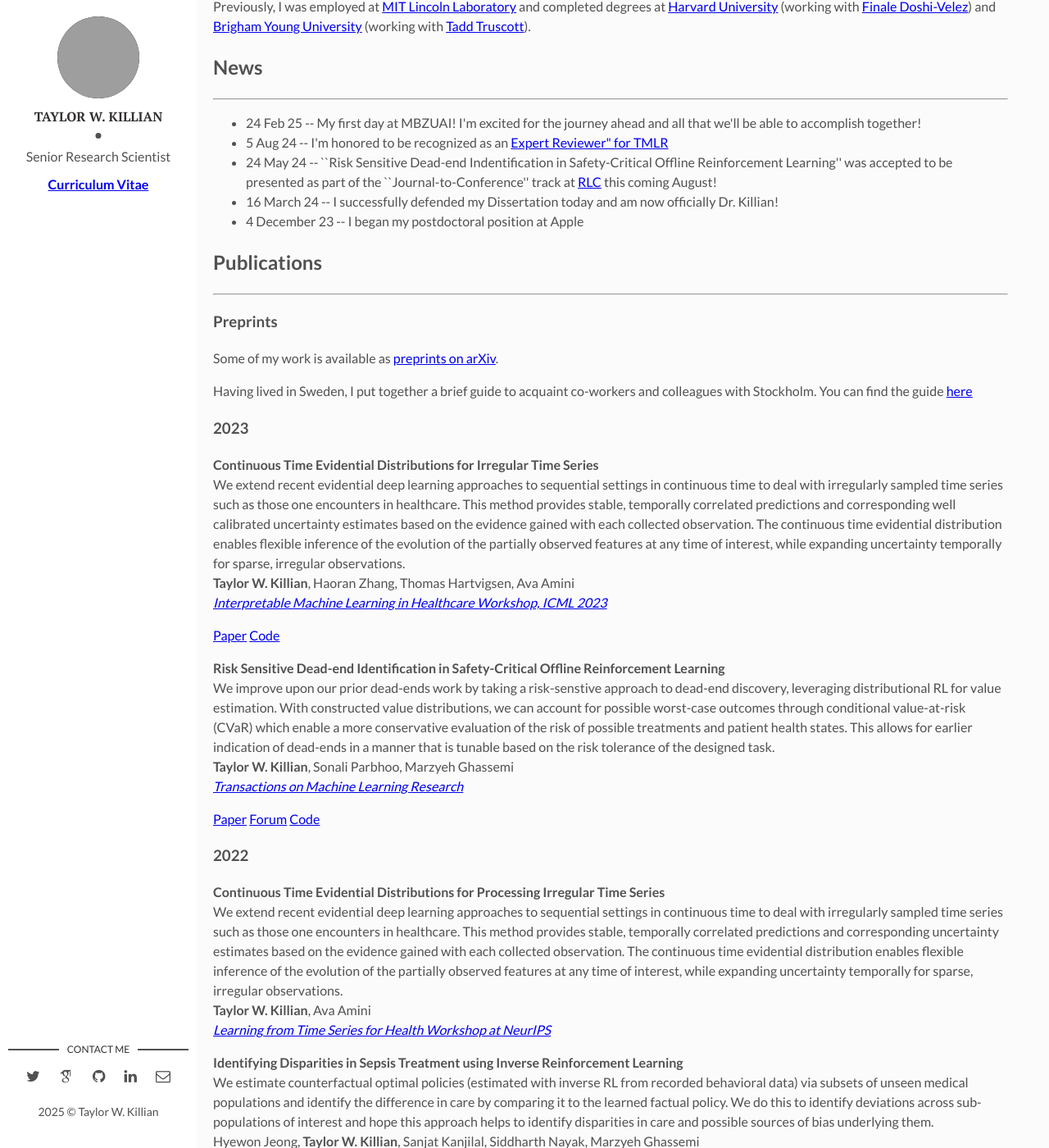
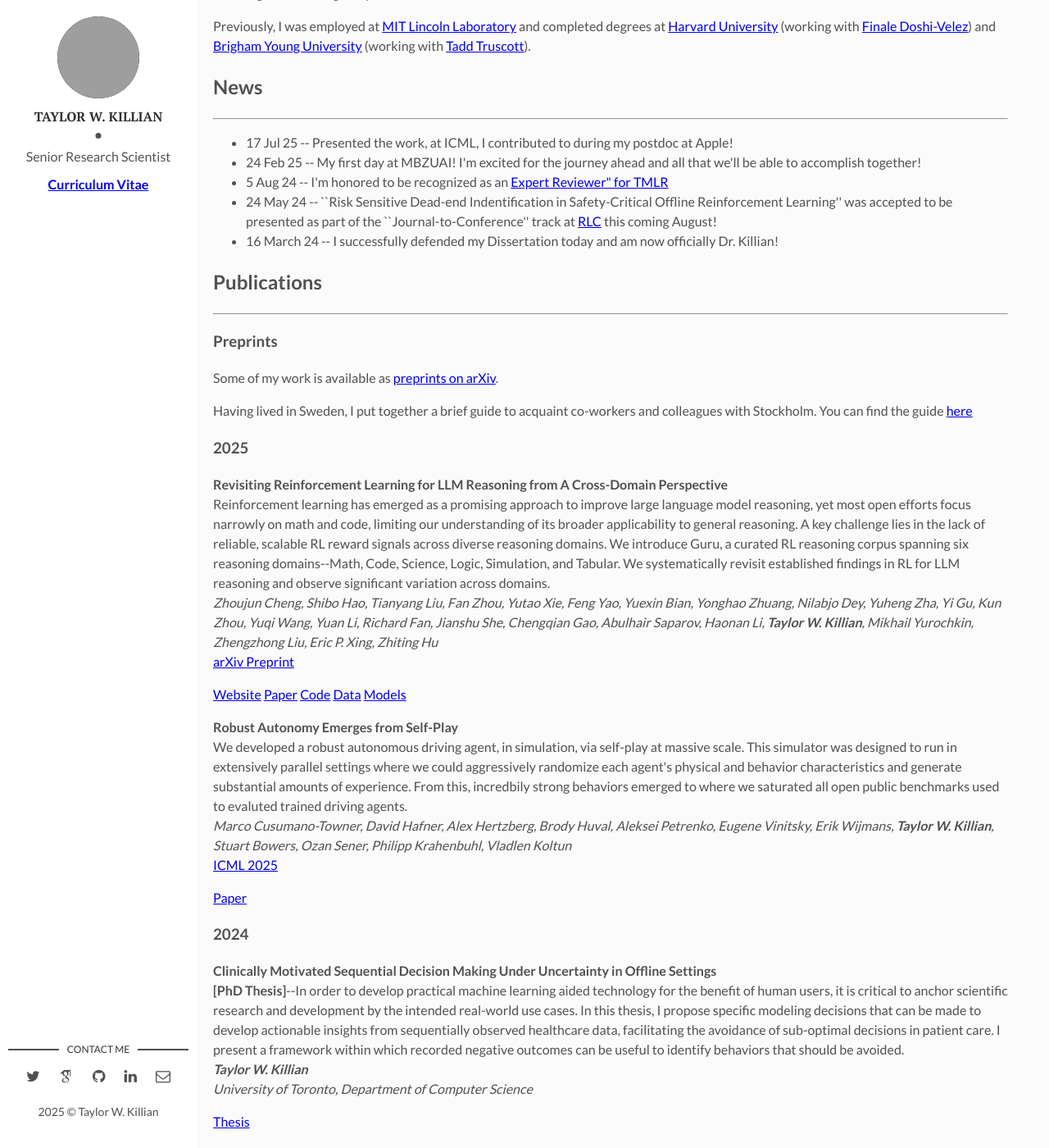
Before and after one commit to twkillian/twkillian.github.io, a Jekyll site: the page built from index.html, in a window 1280 px wide and 1400 px high, scrolled down 392 px. Shown: the whole window at 82% size. Built offline with Jekyll 4.4.1, drawn with Linux system fonts in a browser that asks for light colours; nearby versions of some CDN libraries; some web fonts are replaced; the list of posts is cut into pages by our own code; some of the changed text lies outside the part shown; grey boxes are pictures that could not be loaded.

Commit message:
Updated August 25

```diff
--- a/index.html
+++ b/index.html
@@ -8,7 +8,7 @@ layout: main
 
         <div class="row">
         <p>
-        I am a Senior Research Scientist at the MBZUAI, <a href="https://mbzuai.ac.ae/institute-of-foundation-models/">Institute of Foundation Models</a>, where I am co-leading research efforts into practical usage of Reinforcement Learning across a variety of impactful directions.
+        I am a Senior Research Scientist at the MBZUAI, <a href="https://mbzuai.ac.ae/institute-of-foundation-models/">Institute of Foundation Models</a>, where I am co-leading research efforts into practical usage of Reinforcement Learning across a variety of impactful directions. My team focuses on both fundamental RL research as well as projects in support of our open source language model efforts via <a href="https://www.llm360.ai">LLM360</a>. We're hiring, see postings <a href="https://jobs.lever.co/ifm-us">here</a>!
         </p><p>
         I work in the fields of reinforcement learning, machine learning, and causal inference. I have long been interested in decision making and the mechanisms by which humans summarize and reason about the world. In my work, I aim to develop models and algorithms that enable actors (whether human or not) to efficiently make decisions in the face of various forms of uncertainty. Ultimately, my goal is to develop algorithmic techniques that extend beyond the domain in which they are trained, adapting to their end uses and any unique aspects/preferences therein. <strong>I'm always keen on hearing about interesting ideas and love collaborating with others on a variety of problems, applied and foundational, as far as there is alignment with my areas of focus. Don't hesitate to reach out!</strong>
         </p><p>
@@ -36,11 +36,11 @@ layout: main
           <hr>
           <p>
             <ul class="nav nav-pills nav-stacked">
+            <li> 17 Jul 25 -- Presented the work, at ICML, I contributed to during my postdoc at Apple! </li>
             <li> 24 Feb 25 -- My first day at MBZUAI! I'm excited for the journey ahead and all that we'll be able to accomplish together! </li>
             <li> 5 Aug 24 -- I'm honored to be recognized as an <a href="https://jmlr.org/tmlr/expert-reviewers.html">Expert Reviewer" for TMLR</a></li>
 	    <li> 24 May 24 -- ``Risk Sensitive Dead-end Indentification in Safety-Critical Offline Reinforcement Learning'' was accepted to be presented as part of the ``Journal-to-Conference'' track at <a href="https://rl-conference.cc/">RLC</a> this coming August!</li>
             <li> 16 March 24 -- I successfully defended my Dissertation today and am now officially Dr. Killian!</li>
-            <li> 4 December 23 -- I began my postdoctoral position at Apple</li>
           </p>
         </div>
 
@@ -50,18 +50,60 @@ layout: main
           <h3>Preprints</h3>
           <p>
           Some of my work is available as
-          <a href="https://arxiv.org/a/Killian_T_1.html">preprints on arXiv</a>.
+          <a href="Marco Cusumano-Towner, David Hafner, Alex Hertzberg, Brody Huval, Aleksei Petrenko, Eugene Vinitsky, Erik Wijmans, Taylor Killian, Stuart Bowers, Ozan Sener, Philipp Krähenbühl, Vladlen Koltunhttps://arxiv.org/a/Killian_T_1.html">preprints on arXiv</a>.
           </p>
           <p>
           	Having lived in Sweden, I put together a brief guide to acquaint co-workers and colleagues with Stockholm. You can find the guide <a href='papers/TWK_Stockholm_Guide.pdf'> here</a>
           </p>
+          <h3>2025</h3>
+            <p>
+              <strong>Revisiting Reinforcement Learning for LLM Reasoning from A Cross-Domain Perspective</strong>
+              <br>
+              Reinforcement learning has emerged as a promising approach to improve large language model reasoning, yet most open efforts focus narrowly on math and code, limiting our understanding of its broader applicability to general reasoning. A key challenge lies in the lack of reliable, scalable RL reward signals across diverse reasoning domains. We introduce Guru, a curated RL reasoning corpus spanning six reasoning domains--Math, Code, Science, Logic, Simulation, and Tabular. We systematically revisit established findings in RL for LLM reasoning and observe significant variation across domains.
+              <br>
+              <em>Zhoujun Cheng, Shibo Hao, Tianyang Liu, Fan Zhou, Yutao Xie, Feng Yao, Yuexin Bian, Yonghao Zhuang, Nilabjo Dey, Yuheng Zha, Yi Gu, Kun Zhou, Yuqi Wang, Yuan Li, Richard Fan, Jianshu She, Chengqian Gao, Abulhair Saparov, Haonan Li, <strong>Taylor W. Killian</strong>, Mikhail Yurochkin, Zhengzhong Liu, Eric P. Xing, Zhiting Hu</em>
+              <br>
+              <a href="https://arxiv.org/abs/2506.14965">arXiv Preprint</a>
+            </p>
+            <div class="btn-group-xs">
+              <a href="https://guru-reasoning.github.io/">Website</a>
+              <a href="https://arxiv.org/abs/2506.14965">Paper</a>
+              <a href="https://github.com/LLM360/Reasoning360">Code</a>
+              <a href="https://huggingface.co/datasets/LLM360/guru-RL-92k">Data</a>
+              <a href="https://huggingface.co/collections/LLM360/guru-683e378108f197769265bf01">Models</a>
+            </div>
+            <p>
+              <strong>Robust Autonomy Emerges from Self-Play</strong>
+              <br>
+              We developed a robust autonomous driving agent, in simulation, via self-play at massive scale. This simulator was designed to run in extensively parallel settings where we could aggressively randomize each agent's physical and behavior characteristics and generate substantial amounts of experience. From this, incredbily strong behaviors emerged to where we saturated all open public benchmarks used to evaluted trained driving agents.
+              <br>
+              <em>Marco Cusumano-Towner, David Hafner, Alex Hertzberg, Brody Huval, Aleksei Petrenko, Eugene Vinitsky, Erik Wijmans, <strong>Taylor W. Killian</strong>, Stuart Bowers, Ozan Sener, Philipp Krahenbuhl, Vladlen Koltun</em>
+              <br>
+              <a href="https://icml.cchttps://icml.cc/virtual/2025/poster/43537">ICML 2025</a>
+            </p>
+            <div class="btn-group-xs">
+              <a href="https://arxiv.org/abs/2502.03349">Paper</a>
+            </div>
+          <h3>2024</h3>
+            <p>
+              <strong>Clinically Motivated Sequential Decision Making Under Uncertainty in Offline Settings</strong>
+              <br>
+              <strong>[PhD Thesis]</strong>--In order to develop practical machine learning aided technology for the benefit of human users, it is critical to anchor scientific research and development by the intended real-world use cases. In this thesis, I propose specific modeling decisions that can be made to develop actionable insights from sequentially observed healthcare data, facilitating the avoidance of sub-optimal decisions in patient care. I present a framework within which recorded negative outcomes can be useful to identify behaviors that should be avoided.
+              <br>
+              <em><strong>Taylor W. Killian</strong></em>
+              <br>
+              <em>University of Toronto, Department of Computer Science</em>
+            </p>
+            <div class="btn-group-xs">
+              <a href="https://utoronto.scholaris.ca/items/dba5032c-47a8-4ed2-9cb3-2cbf90d26e11">Thesis</a>
+            </div>
           <h3>2023</h3>
             <p>
             <strong>Continuous Time Evidential Distributions for Irregular Time Series</strong>
             <br>
             We extend recent evidential deep learning approaches to sequential settings in continuous time to deal with irregularly sampled time series such as those one encounters in healthcare. This method provides stable, temporally correlated predictions and corresponding well calibrated uncertainty estimates based on the evidence gained with each collected observation. The continuous time evidential distribution enables flexible inference of the evolution of the partially observed features at any time of interest, while expanding uncertainty temporally for sparse, irregular observations.
             <br>
-            <strong>Taylor W. Killian</strong>, Haoran Zhang, Thomas Hartvigsen, Ava Amini
+            <em><strong>Taylor W. Killian</strong>, Haoran Zhang, Thomas Hartvigsen, Ava Amini</em>
             <br>
             <a href="https://sites.google.com/view/imlh2023/"><em>Interpretable Machine Learning in Healthcare Workshop, ICML 2023</em></a>
           </p>
@@ -74,7 +116,7 @@ layout: main
             <br>
             We improve upon our prior dead-ends work by taking a risk-senstive approach to dead-end discovery, leveraging distributional RL for value estimation. With constructed value distributions, we can account for possible worst-case outcomes through conditional value-at-risk (CVaR) which enable a more conservative evaluation of the risk of possible treatments and patient health states. This allows for earlier indication of dead-ends in a manner that is tunable based on the risk tolerance of the designed task.
             <br>
-            <strong>Taylor W. Killian</strong>, Sonali Parbhoo, Marzyeh Ghassemi
+            <em><strong>Taylor W. Killian</strong>, Sonali Parbhoo, Marzyeh Ghassemi</em>
             <br>
             <a href="https://tmlr.org/"><em>Transactions on Machine Learning Research</em></a>
           </p>
@@ -89,7 +131,7 @@ layout: main
             <br>
             We extend recent evidential deep learning approaches to sequential settings in continuous time to deal with irregularly sampled time series such as those one encounters in healthcare. This method provides stable, temporally correlated predictions and corresponding uncertainty estimates based on the evidence gained with each collected observation. The continuous time evidential distribution enables flexible inference of the evolution of the partially observed features at any time of interest, while expanding uncertainty temporally for sparse, irregular observations.
             <br>
-            <strong>Taylor W. Killian</strong>, Ava Amini
+            <em><strong>Taylor W. Killian</strong>, Ava Amini</em>
             <br>
             <a href="https://timeseriesforhealth.github.io/"><em>Learning from Time Series for Health Workshop at NeurIPS</em></a>
           </p>
@@ -98,7 +140,7 @@ layout: main
             <br>
             We estimate counterfactual optimal policies (estimated with inverse RL from recorded behavioral data) via subsets of unseen medical populations and identify the difference in care by comparing it to the learned factual policy. We do this to identify deviations across sub-populations of interest and hope this approach helps to identify disparities in care and possible sources of bias underlying them.
             <br>
-            Hyewon Jeong, <strong>Taylor W. Killian</strong>, Sanjat Kanjilal, Siddharth Nayak, Marzyeh Ghassemi
+            <em>Hyewon Jeong, <strong>Taylor W. Killian</strong>, Sanjat Kanjilal, Siddharth Nayak, Marzyeh Ghassemi</em>
             <br>
             <a href="https://sites.google.com/view/wiml2022/"><em>WiML: Women in Machine Learning</em></a> and <a href="https://sites.google.com/view/RL4RealLife"><em>RL4RealLife workshops at NeurIPS</em></a>
           </p>
@@ -107,7 +149,7 @@ layout: main
             <br>
             Domain shift creates significant challenges for sequential decision making in healthcare since the target domain may be both data-scarce and confounded. In this paper, we propose a method for off-policy transfer by modeling the underlying generative process with a causal mechanism. We use informative priors from the source domain to augment counterfactual trajectories in the target in a principled manner. Policy learning in the target domain is further regularized via the source policy through KL-divergence.
             <br>
-            <strong>Taylor W. Killian</strong>, Marzyeh Ghassemi, Shalmali Joshi
+            <em><strong>Taylor W. Killian</strong>, Marzyeh Ghassemi, Shalmali Joshi</em>
             <br>
             <em>Conference on Health, Inference and Learning (CHIL)</em>, 2022
             <div class="btn-group-xs">
@@ -121,7 +163,7 @@ layout: main
             <br>
             In data-constrained offline settings optimal sequential decision policies may not be attainable. However, negative outcomes in data can be used to identify behaviors to avoid, thereby guarding against overoptimistic decisions in safety-critical domains that may be significantly biased due to reduced data availability. Along these lines we introduce an approach that identifies possible "dead-ends" of a state space as well as high-risk treatments that likely lead to them. We frame the discovery of these dead-ends as an RL problem, training three independent deep neural models for automated state construction, dead-end discovery and confirmation.
             <br>
-            Mehdi Fatemi, <strong>Taylor W. Killian</strong>, Jayakumar Subramanian, Marzyeh Ghassemi
+            <em>Mehdi Fatemi, <strong>Taylor W. Killian</strong>, Jayakumar Subramanian, Marzyeh Ghassemi</em>
             <br>
             <em>Neural Information Processing Systems</em>, 2021
             <div class="btn-group-xs">
@@ -139,7 +181,7 @@ layout: main
             <br>
             We investigate several information encoding approaches to develop state representations of patient health from sequential data. We evaluate these representations utility for predicting the next physiological patient observation as well as the development of treatment policies.
             <br>
-            <strong>Taylor W. Killian</strong>, Haoran Zhang, Jayakumar Subramanian, Mehdi Fatemi, Maryzeh Ghassemi
+            <em><strong>Taylor W. Killian</strong>, Haoran Zhang, Jayakumar Subramanian, Mehdi Fatemi, Maryzeh Ghassemi</em>
             <br>
             <a href="https://ml4health.github.io/2020/"><em>ML4H: Machine Learning for Health Workshop at NeurIPS</em></a>
             <div class='btn-group-xs'>
@@ -153,7 +195,7 @@ layout: main
           	<br>
           	We present the first publicly available transformer model trained on real clinical data other than MIMIC, specifically finetuned for the support of Multiple Sclerosis prediciton and treatment based on clincal consult notes. The model can be found <a href="https://huggingface.co/NLP4H/ms_bert">here</a>
           	<br>
-          	Alister D'Costa, Stefan Denkovski, Michal Malyska, Sae Young Moon, Brandon Rufino, Zhen Yang, <strong>Taylor W. Killian</strong>, Marzyeh Ghassemi
+          	<em>Alister D'Costa, Stefan Denkovski, Michal Malyska, Sae Young Moon, Brandon Rufino, Zhen Yang, <strong>Taylor W. Killian</strong>, Marzyeh Ghassemi</em>
           	<br>
           	<a href="https://clinical-nlp.github.io/2020/"><em>The 3rd Clinical Natural Language Processing Workshop</em></a>
           	<div class='btn-group-xs'>
@@ -166,7 +208,7 @@ layout: main
           	<br>
           	By using counterfactual inference, we establish an approach to transfer learning within offline, off-policy Reinforcement Learning that provides improved policy performance in data-scarce target environments.
           	<br>
-          	<strong>Taylor W. Killian</strong>, Marzyeh Ghassemi, Shalmali Joshi
+          	<em><strong>Taylor W. Killian</strong>, Marzyeh Ghassemi, Shalmali Joshi</em>
           	<br>
           	<a href="https://biases-invariances-generalization.github.io/"><em>Inductive Biases, Invariances and Generalization in RL (BIG) ICML Workshop</em></a>
           	<div class='btn-group-xs'>
@@ -179,7 +221,7 @@ layout: main
             <br>
             We leverage a differentiable form of a decision tree for Reinforcement Learning which allows for online updates via SGD. From this decision tree, an interpretable policy is extracted. We analyze the optimization behavior of such classes of policies and demonstrate equitable or better performance over batch trained decision trees and similarly sized neural networks.
             <br>
-            Andrew Silva, <strong>Taylor W. Killian</strong>, Ivan Rodriguez Jimenez, Sung-Hyun Son, Matthew Gombolay <br>
+            <em>Andrew Silva, <strong>Taylor W. Killian</strong>, Ivan Rodriguez Jimenez, Sung-Hyun Son, Matthew Gombolay <br></em>
             <a href='https:aistats.org'>The 23rd International Conference on Artificial Intelligence and Statistics (AISTATS)</a>
             <div class='btn-group-xs'>
             	<a href='/papers/SilvaKillianJimenezSonGombolayAISTATS_2020.pdf' class='btn btn-default'>Paper</a>
@@ -191,7 +233,7 @@ layout: main
       			<br>
       			A hybrid Gaussian Process-Deep Neural Network approach, Kernelized Capsule Networks construct a GP kernel function from the feature representations of a Capsule Network. This combination provides a model robust to adversarial perturbations while also providing a mechanism to detect perturbed inputs.
       			<br>
-      			<strong>Taylor W. Killian</strong>, Justin Goodwin, Olivia Brown, Sung-Hyun Son <br>
+      			<em><strong>Taylor W. Killian</strong>, Justin Goodwin, Olivia Brown, Sung-Hyun Son <br></em>
       			<a href='https://sites.google.com/view/icml2019-generalization/home'><em>1st Workshop on Understanding and Improving Generalization in Deep Learning</em></a>
       			<div class='btn-group-xs'>
       				<a href='/papers/KillianGoodwinBrownSon2019_ICML.pdf' class='btn btn-default'>Paper</a>
@@ -204,7 +246,7 @@ layout: main
 	          <br>
 	          An extension of the HiP-MDP framework presented in <a href="/papers/KillianDaultonKonidarisFDV2017.pdf">Killian and Daulton, et al (2017)</a> wherein the latent parameters used to describe dynamical variations are included as input to a general policy trained from the optimal policies learned from past instances.
 	          <br>
-	          Jiayu Yao, <strong>Taylor W. Killian</strong>, George Konidaris, Finale Doshi-Velez<br>
+	          <em>Jiayu Yao, <strong>Taylor W. Killian</strong>, George Konidaris, Finale Doshi-Velez</em><br>
 	          <a href="https://sites.google.com/view/llarla2018/home?authuser=0"><em>Lifelong Learning: A Reinforcement Learning Approach Workshop at FAIM 2018</em></a>
 	          <div class="btn-group-xs">
 	          	<a href="/papers/YaoKillianKonidarisFDV2018_ICML.pdf" class="btn btn-default">Paper</a>
@@ -218,7 +260,7 @@ layout: main
             <strong>Robust and Efficient Transfer Learning with Hidden Parameter Markov Decision Processes</strong><br>
             A reformulation of the <a href="https://finale.seas.harvard.edu/publications/hidden-parameter-markov-decision-processes-semiparametric-regression-approach-0">HiP-MDP</a> to admit more robust and efficient transfer learning when deployed in complex environments with highly nonlinear dynamics.
             <br>
-            <strong>Taylor W. Killian</strong>, Samuel Daulton, George Konidaris, Finale Doshi-Velez<br>
+            <em><strong>Taylor W. Killian</strong>, Samuel Daulton, George Konidaris, Finale Doshi-Velez</em><br>
             <em>Neural Information Processing Systems</em>, pp. 6245-6250, 2017
             <div class="btn-group-xs">
               <a href="/papers/KillianDaultonKonidarisFDV2017.pdf"
@@ -251,7 +293,7 @@ layout: main
             <strong>Rebound and jet formation of a fluid-filled sphere</strong><br>
             Investigation how fluid filled spheres have little to no rebound when dropped.
             <br>
-            <strong>Taylor W. Killian</strong>, Robert A. Klaus, and Tadd T. Truscott<br>
+            <em><strong>Taylor W. Killian</strong>, Robert A. Klaus, and Tadd T. Truscott</em><br>
             <em>Physics of Fluids</em>, <strong>24</strong> 122106. 2012.
             <div class="btn-group-xs">
               <a href="/papers/KillianKlausTruscott2012.pdf"
```
Also changed, not shown: 1 other file.
